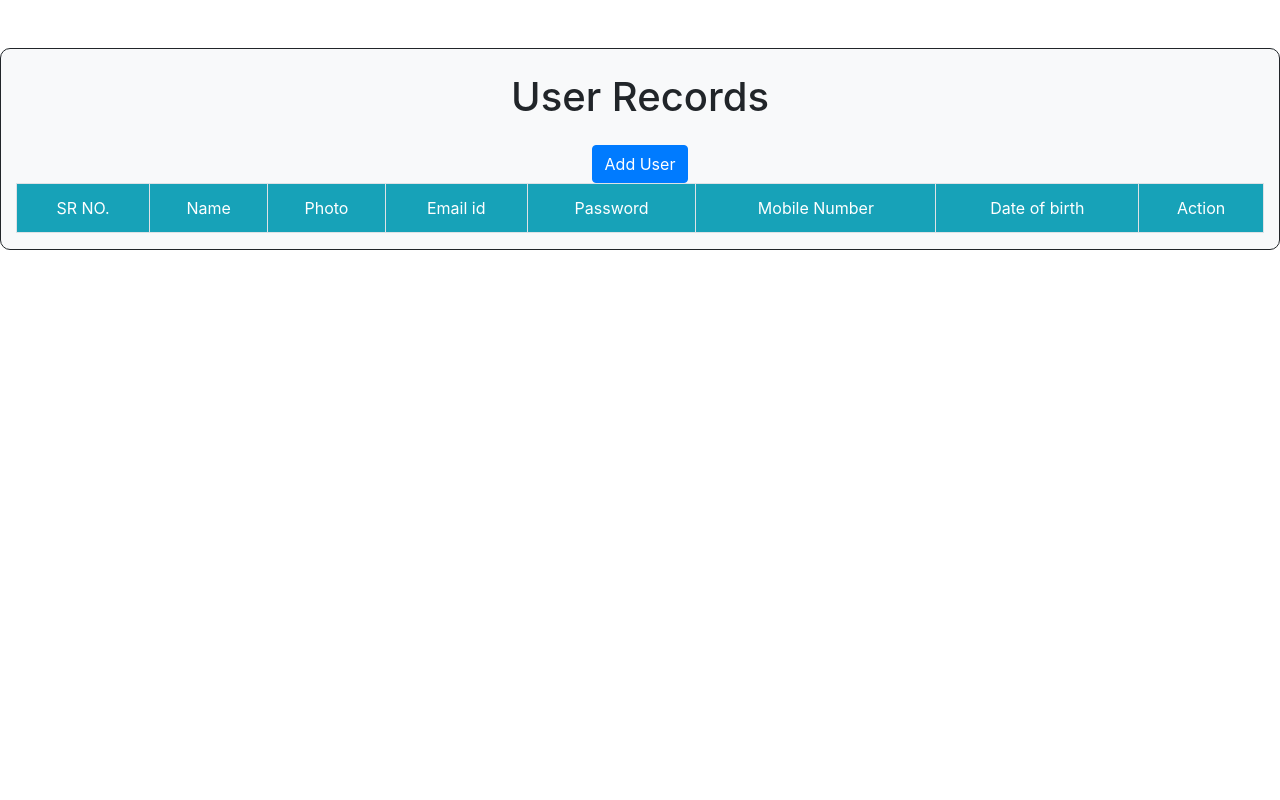
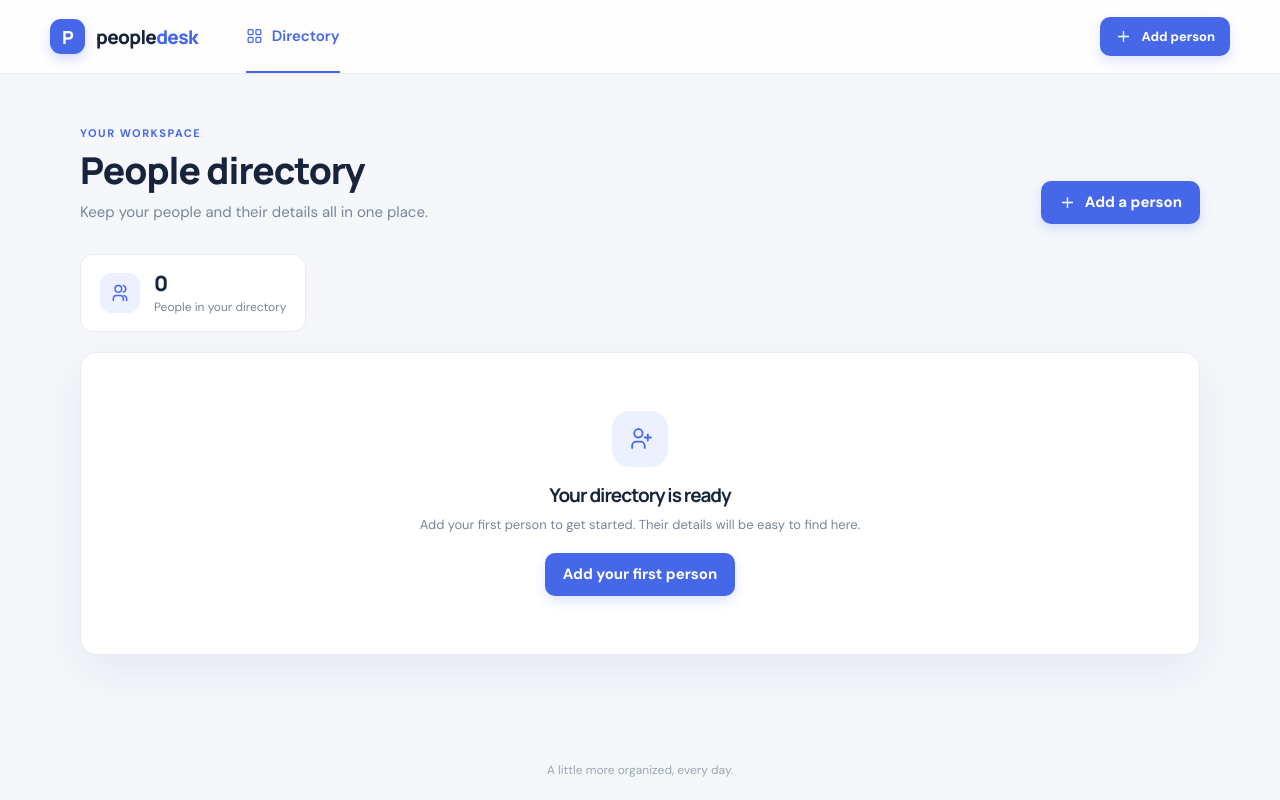
Before and after one commit to lamechtyra-tyl/CRUD_project, a Django app: page /myapp/ in a window 1280 px wide. Run offline with Django 5.2, Linux system fonts and the light colour scheme.

Commit message:
Add base template, new styles, and update CRUD pages

```diff
--- /dev/null
+++ b/myapp/static/myapp/styles.css
@@ -0,0 +1,165 @@
+@import url('https://fonts.googleapis.com/css2?family=DM+Sans:wght@400;500;600;700&family=Manrope:wght@500;600;700;800&display=swap');
+
+:root {
+    color-scheme: light;
+    --ink: #17243b;
+    --muted: #78859a;
+    --line: #e8edf4;
+    --paper: #fff;
+    --canvas: #f5f7fb;
+    --blue: #4668e8;
+    --blue-dark: #3453ce;
+    --blue-soft: #edf1ff;
+    --mint: #e8f7f2;
+    --green: #238567;
+    --red: #c64b5b;
+    --red-soft: #fff0f1;
+    --shadow: 0 16px 44px rgba(28, 45, 80, .07);
+}
+
+* { box-sizing: border-box; }
+
+.sr-only { position: absolute; width: 1px; height: 1px; padding: 0; margin: -1px; overflow: hidden; clip: rect(0, 0, 0, 0); white-space: nowrap; border: 0; }
+body {
+    margin: 0;
+    color: var(--ink);
+    background: var(--canvas);
+    font-family: "DM Sans", "Segoe UI", sans-serif;
+    font-size: 15px;
+    -webkit-font-smoothing: antialiased;
+}
+
+a { color: inherit; text-decoration: none; }
+button, input, select, textarea { font: inherit; }
+svg { width: 18px; height: 18px; fill: none; stroke: currentColor; stroke-width: 1.8; stroke-linecap: round; stroke-linejoin: round; }
+
+.topbar {
+    height: 74px;
+    padding: 0 max(28px, calc((100vw - 1180px) / 2));
+    display: flex;
+    align-items: center;
+    gap: 48px;
+    background: rgba(255,255,255,.92);
+    border-bottom: 1px solid var(--line);
+}
+
+.brand { display: inline-flex; align-items: center; gap: 11px; font: 800 19px "Manrope", sans-serif; letter-spacing: -.7px; }
+.brand-mark { width: 35px; height: 35px; display: grid; place-items: center; border-radius: 11px; background: var(--blue); color: white; font: 800 18px "Manrope", sans-serif; box-shadow: 0 5px 12px rgba(70,104,232,.23); }
+.brand-light { color: var(--blue); }
+.top-nav { display: flex; align-items: center; gap: 8px; height: 100%; }
+.nav-link { height: 100%; display: inline-flex; align-items: center; gap: 9px; color: var(--muted); font-weight: 600; border-bottom: 2px solid transparent; }
+.nav-link svg { width: 17px; }
+.nav-link:hover, .nav-link.is-active { color: var(--blue); }
+.nav-link.is-active { border-color: var(--blue); }
+.top-action { margin-left: auto; }
+.page-shell { width: min(1120px, calc(100% - 48px)); min-height: calc(100vh - 132px); margin: 0 auto; padding: 52px 0 64px; }
+.footer { padding: 20px; text-align: center; color: #9aa5b5; font-size: 12px; }
+
+.page-heading { display: flex; justify-content: space-between; align-items: flex-end; gap: 24px; margin-bottom: 30px; }
+.eyebrow { margin: 0 0 9px; color: var(--blue); font-size: 11px; font-weight: 700; letter-spacing: 1.5px; text-transform: uppercase; }
+h1, h2, p { margin-top: 0; }
+h1, h2 { font-family: "Manrope", "DM Sans", sans-serif; letter-spacing: -1px; }
+h1 { margin-bottom: 8px; font-size: clamp(29px, 4vw, 37px); font-weight: 800; line-height: 1.15; }
+.subtitle { margin: 0; color: var(--muted); line-height: 1.6; }
+.button { min-height: 43px; padding: 0 17px; display: inline-flex; align-items: center; justify-content: center; gap: 9px; border: 1px solid transparent; border-radius: 10px; font-weight: 700; transition: background .16s ease, transform .16s ease, box-shadow .16s ease; cursor: pointer; }
+.button:hover { transform: translateY(-1px); }
+.button svg { width: 17px; height: 17px; }
+.button-primary { background: var(--blue); color: white; box-shadow: 0 5px 12px rgba(70,104,232,.18); }
+.button-primary:hover { background: var(--blue-dark); }
+.button-small { min-height: 39px; padding: 0 14px; font-size: 13px; }
+.button-secondary { background: var(--paper); border-color: var(--line); color: #536178; }
+.button-secondary:hover { border-color: #cbd5e4; background: #fafbfe; }
+.button-danger { background: var(--red); color: white; }
+.button-danger:hover { background: #ad394a; }
+
+.summary-row { display: flex; align-items: center; gap: 14px; margin-bottom: 20px; }
+.summary-card { min-width: 210px; padding: 16px 19px; display: flex; align-items: center; gap: 14px; background: var(--paper); border: 1px solid var(--line); border-radius: 13px; }
+.summary-icon { width: 40px; height: 40px; display: grid; place-items: center; border-radius: 12px; background: var(--blue-soft); color: var(--blue); }
+.summary-icon svg { width: 20px; height: 20px; }
+.summary-number { display: block; font: 800 21px "Manrope", sans-serif; line-height: 1.2; }
+.summary-label { display: block; margin-top: 3px; color: var(--muted); font-size: 12px; }
+.table-card, .content-card { overflow: hidden; background: var(--paper); border: 1px solid var(--line); border-radius: 16px; box-shadow: var(--shadow); }
+.table-toolbar { min-height: 72px; padding: 14px 20px; display: flex; justify-content: space-between; align-items: center; gap: 16px; border-bottom: 1px solid var(--line); }
+.table-title { margin: 0; font: 700 15px "Manrope", sans-serif; }
+.table-caption { margin: 4px 0 0; color: var(--muted); font-size: 12px; }
+.search-wrap { position: relative; width: min(270px, 100%); }
+.search-wrap svg { position: absolute; top: 50%; left: 12px; width: 16px; color: #97a2b3; transform: translateY(-50%); pointer-events: none; }
+.search-input { width: 100%; height: 38px; padding: 0 12px 0 37px; border: 1px solid var(--line); border-radius: 9px; outline: 0; color: var(--ink); background: #fbfcfe; font-size: 13px; }
+.search-input:focus, .form-field input:focus, .form-field select:focus, .form-field textarea:focus { border-color: #8ca0f1; box-shadow: 0 0 0 3px rgba(70,104,232,.11); }
+.table-scroll { overflow-x: auto; }
+.records-table { width: 100%; border-collapse: collapse; text-align: left; }
+.records-table th { padding: 13px 15px; color: #8b97a9; background: #fbfcfe; font-size: 10px; font-weight: 700; letter-spacing: .9px; text-transform: uppercase; white-space: nowrap; }
+.records-table td { padding: 14px 15px; border-top: 1px solid #f0f2f6; color: #526078; font-size: 13px; white-space: nowrap; }
+.records-table tbody tr { transition: background .15s ease; }
+.records-table tbody tr:hover { background: #fafbff; }
+.person-cell { display: flex; align-items: center; gap: 11px; color: var(--ink); font-weight: 700; }
+.avatar { width: 37px; height: 37px; flex: 0 0 37px; border-radius: 12px; object-fit: cover; background: var(--blue-soft); }
+.avatar-fallback { display: grid; place-items: center; color: var(--blue); font-size: 13px; font-weight: 700; }
+.action-group { display: flex; align-items: center; gap: 5px; }
+.icon-button { width: 33px; height: 33px; display: grid; place-items: center; border: 1px solid transparent; border-radius: 9px; color: #78859a; transition: all .15s ease; }
+.icon-button svg { width: 16px; height: 16px; }
+.icon-button:hover { color: var(--blue); background: var(--blue-soft); }
+.icon-button.danger:hover { color: var(--red); background: var(--red-soft); }
+.empty-state { padding: 58px 24px; text-align: center; }
+.empty-icon { width: 56px; height: 56px; margin: 0 auto 15px; display: grid; place-items: center; border-radius: 18px; background: var(--blue-soft); color: var(--blue); }
+.empty-icon svg { width: 25px; height: 25px; }
+.empty-state h2 { margin: 0 0 8px; font-size: 19px; }
+.empty-state p { margin: 0 0 20px; color: var(--muted); font-size: 13px; }
+.no-results { padding: 28px !important; color: var(--muted) !important; text-align: center; }
+
+.form-layout { width: min(660px, 100%); margin: 0 auto; }
+.breadcrumb { display: flex; align-items: center; gap: 9px; margin-bottom: 25px; color: var(--muted); font-size: 13px; }
+.breadcrumb a:hover { color: var(--blue); }
+.breadcrumb span:last-child { color: var(--ink); font-weight: 600; }
+.breadcrumb svg { width: 14px; height: 14px; }
+.form-card { padding: clamp(23px, 5vw, 38px); }
+.form-intro { margin-bottom: 26px; padding-bottom: 22px; border-bottom: 1px solid var(--line); }
+.form-intro h1 { font-size: 29px; }
+.form-grid { display: grid; grid-template-columns: repeat(2, minmax(0, 1fr)); gap: 19px 18px; }
+.form-field { min-width: 0; }
+.form-field p { margin: 0; }
+.form-field label { display: block; margin-bottom: 8px; color: #45536a; font-size: 13px; font-weight: 700; }
+.form-field input:not([type="checkbox"]):not([type="file"]), .form-field select, .form-field textarea { width: 100%; min-height: 43px; padding: 10px 12px; border: 1px solid #dfe5ee; border-radius: 9px; outline: 0; color: var(--ink); background: #fff; transition: border .15s ease, box-shadow .15s ease; }
+.form-field input[type="file"] { width: 100%; padding: 9px; border: 1px dashed #cbd5e4; border-radius: 9px; color: #66748b; font-size: 12px; }
+.form-field .helptext, .form-field span.helptext { display: block; margin-top: 6px; color: var(--muted); font-size: 11px; line-height: 1.5; }
+.form-field ul.errorlist { margin: 0 0 7px; padding: 0; color: var(--red); list-style: none; font-size: 12px; }
+.form-error { margin-bottom: 18px; padding: 12px 14px; border-radius: 9px; color: #a63c4b; background: var(--red-soft); font-size: 13px; }
+.form-actions { display: flex; justify-content: flex-end; gap: 10px; margin-top: 28px; padding-top: 22px; border-top: 1px solid var(--line); }
+
+.detail-layout { width: min(720px, 100%); margin: 0 auto; }
+.detail-card { padding: clamp(24px, 5vw, 40px); }
+.profile-header { display: flex; align-items: center; gap: 18px; padding-bottom: 25px; border-bottom: 1px solid var(--line); }
+.profile-photo { width: 78px; height: 78px; border-radius: 22px; object-fit: cover; background: var(--blue-soft); }
+.profile-header h1 { margin: 0 0 5px; font-size: 26px; }
+.profile-header p { margin: 0; color: var(--muted); }
+.detail-list { margin: 8px 0 0; }
+.detail-row { display: grid; grid-template-columns: minmax(130px, .7fr) 1.3fr; gap: 20px; padding: 17px 0; border-bottom: 1px solid #f0f2f6; }
+.detail-row:last-child { border-bottom: 0; }
+.detail-row dt { color: var(--muted); font-size: 13px; }
+.detail-row dd { margin: 0; color: var(--ink); font-weight: 600; overflow-wrap: anywhere; }
+.detail-actions { display: flex; justify-content: flex-end; gap: 10px; margin-top: 24px; }
+
+.confirm-card { width: min(510px, 100%); margin: 35px auto; padding: clamp(26px, 5vw, 42px); text-align: center; }
+.confirm-icon { width: 60px; height: 60px; margin: 0 auto 19px; display: grid; place-items: center; border-radius: 20px; color: var(--red); background: var(--red-soft); }
+.confirm-icon svg { width: 27px; height: 27px; }
+.confirm-card h1 { font-size: 26px; }
+.confirm-card p { margin: 0 auto; max-width: 350px; color: var(--muted); line-height: 1.6; }
+.confirm-actions { display: flex; justify-content: center; gap: 10px; margin-top: 27px; }
+
+@media (max-width: 680px) {
+    .topbar { height: 64px; gap: 20px; padding: 0 18px; }
+    .brand { font-size: 17px; }
+    .nav-link { font-size: 13px; }
+    .top-action { min-height: 36px; padding: 0 10px; font-size: 12px; }
+    .page-shell { width: calc(100% - 32px); padding-top: 34px; }
+    .page-heading { align-items: flex-start; flex-direction: column; gap: 17px; }
+    .summary-card { min-width: 0; }
+    .table-toolbar { align-items: flex-start; flex-direction: column; }
+    .search-wrap { width: 100%; }
+    .form-grid { grid-template-columns: 1fr; gap: 15px; }
+    .detail-row { grid-template-columns: 1fr; gap: 6px; }
+}
+
+@media (prefers-reduced-motion: reduce) {
+    *, *::before, *::after { scroll-behavior: auto !important; transition-duration: .01ms !important; }
+}
--- a/myapp/templates/Listingpage.html
+++ b/myapp/templates/Listingpage.html
@@ -1,43 +1,97 @@
-<!DOCTYPE html>
-<html lang="en">
-<head>
-    <meta charset="UTF-8">
-    <title>per.in</title>
-    <link rel="stylesheet" href="https://cdn.jsdelivr.net/npm/bootstrap@4.6.1/dist/css/bootstrap.min.css">
-</head>
-<body>
-<div class="container-fluid mt-5 bg-light" style="border:1px solid ; background-color:#1111; border-radius: 10px;">
-    <h1 class="m-4 text-center">User Records</h1>
-    <center><a href="Add/" class="btn btn-primary">Add User</a></center>
-    <div class="table-responsive">
-    <table class="table table-bordered">
-        <tr class="bg-info text-white text-center ">
-            <td > SR NO.  </td>
-            <td> Name </td>
-            <td> Photo  </td>
-            <td> Email id </td>
-            <td> Password </td>
-            <td> Mobile Number</td>
-            <td>Date of birth</td>
-            <td> Action  </td>
-        </tr>
-        {%for rec in records %}
-        <tr class="text-center">
-            <td>{{forloop.counter}}</td>
-            <td>{{rec.name}}</td>
-            <td><img src="/media/{{rec.photo}}" class="rounded-circle" height="70px" width="70px"></td>
-            <td>{{rec.email}}</td>
-            <td>{{rec.password}}</td>
-            <td>{{rec.mobile_number}}</td>
-            <td>{{rec.date_of_birth}}</td>
-            <td> <a href="Edit/{{rec.id}}" class="btn btn-success">Edit</a>/
-                <a href="Delete/{{rec.id}}" class="btn btn-danger">Delete</a>/
-                <a href="View/{{rec.id}}" class="btn btn-primary">View</a>
-            </td>
-        </tr>
-    {%endfor%}
-    </table>
+{% extends "base.html" %}
+
+{% block title %}People directory{% endblock %}
+
+{% block content %}
+<section class="page-heading">
+    <div>
+        <p class="eyebrow">Your workspace</p>
+        <h1>People directory</h1>
+        <p class="subtitle">Keep your people and their details all in one place.</p>
+    </div>
+    <a class="button button-primary" href="{% url 'add-user' %}">
+        <svg viewBox="0 0 24 24" aria-hidden="true"><path d="M12 5v14M5 12h14"/></svg>
+        Add a person
+    </a>
+</section>
+
+<div class="summary-row">
+    <div class="summary-card">
+        <span class="summary-icon" aria-hidden="true">
+            <svg viewBox="0 0 24 24"><path d="M16 21v-2a4 4 0 0 0-4-4H8a4 4 0 0 0-4 4v2"/><circle cx="10" cy="7" r="4"/><path d="M20 21v-2a4 4 0 0 0-3-3.87M16 3.13a4 4 0 0 1 0 7.75"/></svg>
+        </span>
+        <span><strong class="summary-number">{{ records|length }}</strong><span class="summary-label">People in your directory</span></span>
     </div>
 </div>
-</body>
-</html>
+
+<section class="table-card" aria-label="People in your directory">
+    {% if records %}
+    <div class="table-toolbar">
+        <div><h2 class="table-title">All people</h2><p class="table-caption">Manage your saved contact records</p></div>
+        <label class="search-wrap">
+            <svg viewBox="0 0 24 24" aria-hidden="true"><circle cx="11" cy="11" r="7"/><path d="m20 20-4-4"/></svg>
+            <input id="record-search" class="search-input" type="search" placeholder="Search people..." aria-label="Search people">
+        </label>
+    </div>
+    <div class="table-scroll">
+        <table class="records-table">
+            <thead><tr><th scope="col">Person</th><th scope="col">Email</th><th scope="col">Mobile</th><th scope="col">Date of birth</th><th scope="col"><span class="sr-only">Actions</span></th></tr></thead>
+            <tbody id="record-rows">
+                {% for rec in records %}
+                <tr class="record-row">
+                    <td><div class="person-cell">
+                        {% if rec.photo %}<img class="avatar" src="{{ rec.photo.url }}" alt="">
+                        {% else %}<span class="avatar avatar-fallback" aria-hidden="true">{{ rec.name|first|upper }}</span>{% endif %}
+                        <span>{{ rec.name }}</span>
+                    </div></td>
+                    <td>{{ rec.email }}</td>
+                    <td>{{ rec.mobile_number }}</td>
+                    <td>{{ rec.date_of_birth }}</td>
+                    <td><div class="action-group">
+                        <a class="icon-button" href="{% url 'view-user' rec.id %}" aria-label="View {{ rec.name }}" title="View">
+                            <svg viewBox="0 0 24 24" aria-hidden="true"><path d="M2 12s3.6-7 10-7 10 7 10 7-3.6 7-10 7-10-7-10-7Z"/><circle cx="12" cy="12" r="3"/></svg>
+                        </a>
+                        <a class="icon-button" href="{% url 'edit-user' rec.id %}" aria-label="Edit {{ rec.name }}" title="Edit">
+                            <svg viewBox="0 0 24 24" aria-hidden="true"><path d="m15 5 4 4M4 20l4-.8L19 8a2.1 2.1 0 0 0-3-3L5 16l-1 4Z"/></svg>
+                        </a>
+                        <a class="icon-button danger" href="{% url 'delete-user' rec.id %}" aria-label="Delete {{ rec.name }}" title="Delete">
+                            <svg viewBox="0 0 24 24" aria-hidden="true"><path d="M3 6h18M8 6V4h8v2m3 0-1 14H6L5 6m4 4v6m6-6v6"/></svg>
+                        </a>
+                    </div></td>
+                </tr>
+                {% endfor %}
+                <tr id="no-search-results" hidden><td colspan="5" class="no-results">No people match your search. Try another name, email or number.</td></tr>
+            </tbody>
+        </table>
+    </div>
+    {% else %}
+    <div class="empty-state">
+        <span class="empty-icon" aria-hidden="true"><svg viewBox="0 0 24 24"><path d="M16 21v-2a4 4 0 0 0-4-4H8a4 4 0 0 0-4 4v2"/><circle cx="10" cy="7" r="4"/><path d="M19 8v6m3-3h-6"/></svg></span>
+        <h2>Your directory is ready</h2>
+        <p>Add your first person to get started. Their details will be easy to find here.</p>
+        <a class="button button-primary" href="{% url 'add-user' %}">Add your first person</a>
+    </div>
+    {% endif %}
+</section>
+{% endblock %}
+
+{% block scripts %}
+{% if records %}
+<script>
+    const searchInput = document.getElementById("record-search");
+    const recordRows = Array.from(document.querySelectorAll(".record-row"));
+    const noResults = document.getElementById("no-search-results");
+
+    searchInput.addEventListener("input", () => {
+        const query = searchInput.value.trim().toLocaleLowerCase();
+        let visibleCount = 0;
+        recordRows.forEach((row) => {
+            const matches = row.textContent.toLocaleLowerCase().includes(query);
+            row.hidden = !matches;
+            if (matches) visibleCount += 1;
+        });
+        noResults.hidden = visibleCount > 0;
+    });
+</script>
+{% endif %}
+{% endblock %}
--- /dev/null
+++ b/myapp/templates/base.html
@@ -0,0 +1,36 @@
+{% load static %}
+<!DOCTYPE html>
+<html lang="en">
+<head>
+    <meta charset="UTF-8">
+    <meta name="viewport" content="width=device-width, initial-scale=1">
+    <meta name="theme-color" content="#f5f7fb">
+    <title>{% block title %}People{% endblock %} · PeopleDesk</title>
+    <link rel="stylesheet" href="{% static 'myapp/styles.css' %}">
+</head>
+<body>
+    <header class="topbar">
+        <a class="brand" href="{% url 'user-list' %}" aria-label="PeopleDesk home">
+            <span class="brand-mark" aria-hidden="true">P</span>
+            <span>people<span class="brand-light">desk</span></span>
+        </a>
+        <nav class="top-nav" aria-label="Main navigation">
+            <a class="nav-link {% if request.resolver_match.url_name == 'user-list' %}is-active{% endif %}" href="{% url 'user-list' %}">
+                <svg viewBox="0 0 24 24" aria-hidden="true"><rect x="3" y="3" width="7" height="7" rx="1.5"/><rect x="14" y="3" width="7" height="7" rx="1.5"/><rect x="3" y="14" width="7" height="7" rx="1.5"/><rect x="14" y="14" width="7" height="7" rx="1.5"/></svg>
+                Directory
+            </a>
+        </nav>
+        <a class="button button-primary button-small top-action" href="{% url 'add-user' %}">
+            <svg viewBox="0 0 24 24" aria-hidden="true"><path d="M12 5v14M5 12h14"/></svg>
+            Add person
+        </a>
+    </header>
+
+    <main class="page-shell">
+        {% block content %}{% endblock %}
+    </main>
+
+    <footer class="footer">A little more organized, every day.</footer>
+    {% block scripts %}{% endblock %}
+</body>
+</html>
--- a/myapp/urls.py
+++ b/myapp/urls.py
@@ -1,11 +1,10 @@
 from django.urls import path
-from .views import *
 from . import views
 
 urlpatterns = [
-    path('', views.user_list),
-    path('Add/', views.AddUser),
-    path('Edit/<id>', views.EditUser),
-    path('Delete/<eid>', views.DeleteUser),
-    path('View/<eid>', views.ViewUser),
+    path('', views.user_list, name='user-list'),
+    path('Add/', views.AddUser, name='add-user'),
+    path('Edit/<int:id>', views.EditUser, name='edit-user'),
+    path('Delete/<int:eid>', views.DeleteUser, name='delete-user'),
+    path('View/<int:eid>', views.ViewUser, name='view-user'),
 ]
--- a/myapp/views.py
+++ b/myapp/views.py
@@ -32,7 +32,7 @@ def DeleteUser(request,eid=None):
     if  request.method=="POST":
          one_rec.delete()
          return redirect('/')
-    return render(request,'Delete.html')
+    return render(request,'Delete.html', {'user': one_rec})
 
 def ViewUser(request,eid=None):
     mydict={}
```
Also changed, not shown: myapp/templates/Add.html (+28 -17 lines), myapp/templates/Delete.html (+20 -20 lines), myapp/templates/Edit.html (+27 -17 lines), myapp/templates/View.html (+29 -43 lines).
